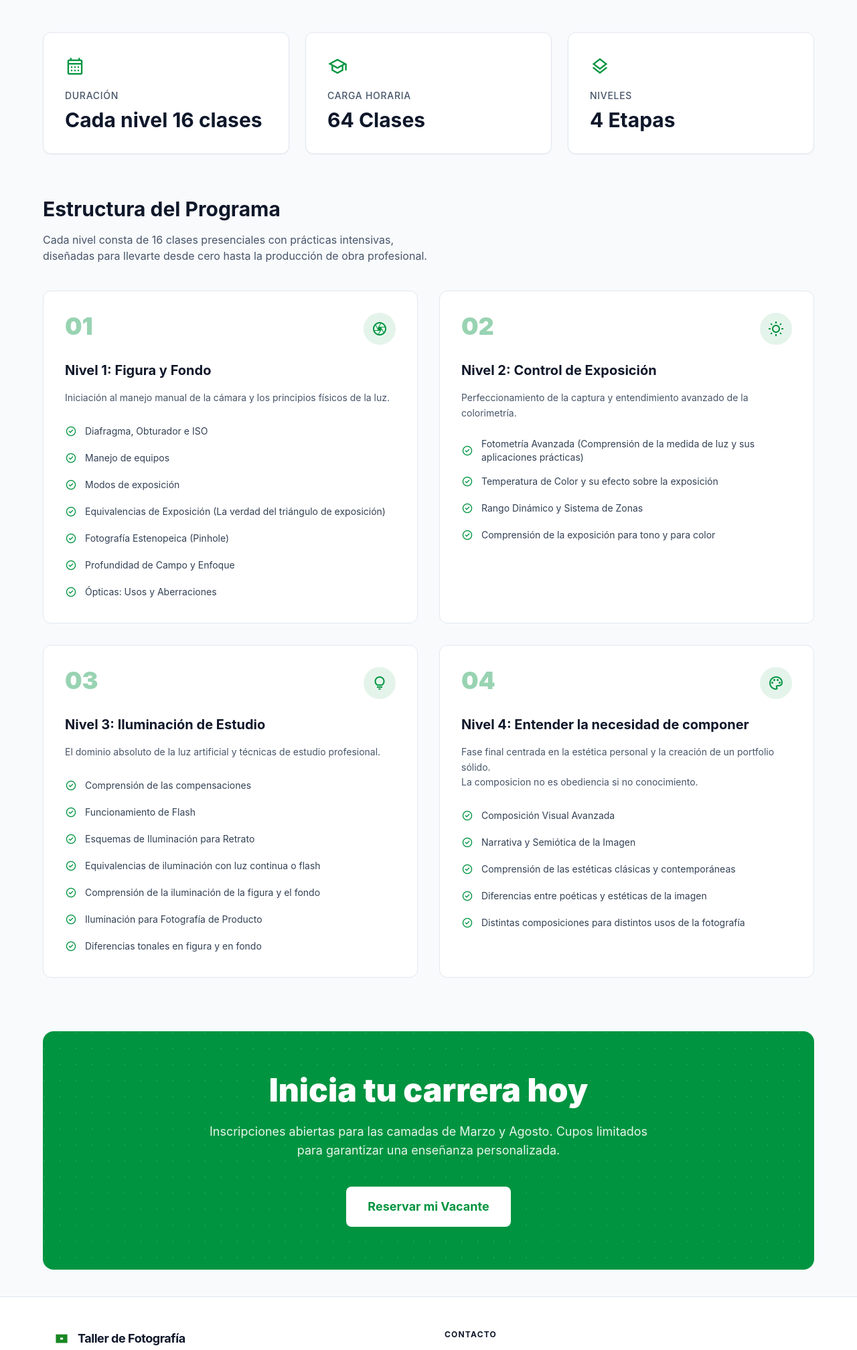
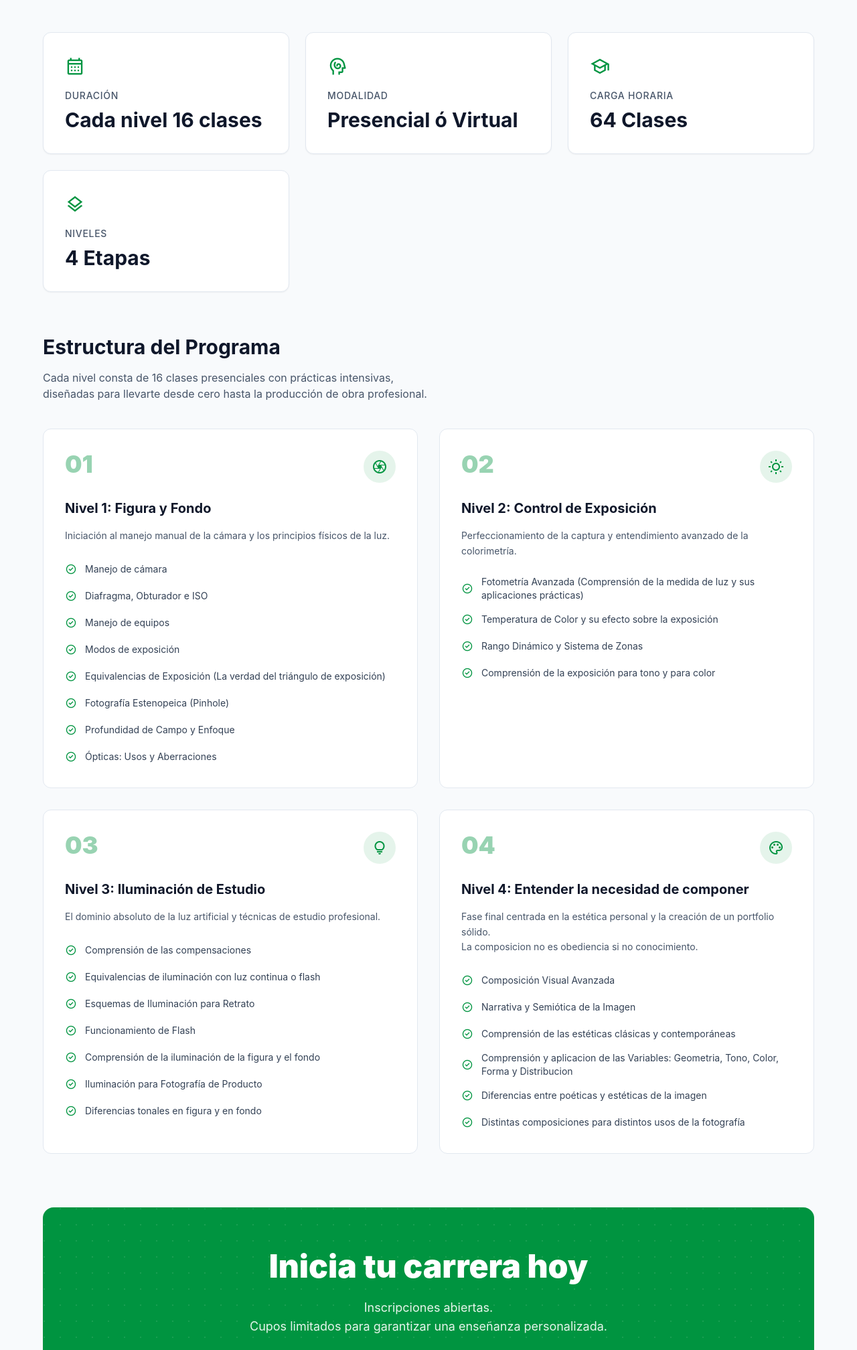
Before and after one commit to tupacrojo/TDF_Landing, a plain HTML site: page cursos/index.html in a window 1280 px wide. Shown: the part 513-2529 px from the top of the page at 67% size. Drawn offline with nearby package versions, Linux system fonts and the light colour scheme.

Commit message:
Update index.html

```diff
--- a/cursos/index.html
+++ b/cursos/index.html
@@ -81,6 +81,12 @@
                         <p class="text-slate-900 text-3xl font-bold">Cada nivel 16 clases</p>
                     </div>
                     <div class="flex flex-col gap-2 rounded-xl p-8 bg-white border border-slate-200 shadow-sm">
+                        <span class="material-symbols-outlined text-primary text-3xl mb-2">Cognition</span>
+                        <p class="text-slate-600 dark:text-slate-400 text-sm font-medium uppercase tracking-wider">
+                            Modalidad</p>
+                        <p class="text-slate-900 text-3xl font-bold">Presencial ó Virtual</p>
+                    </div>
+                    <div class="flex flex-col gap-2 rounded-xl p-8 bg-white border border-slate-200 shadow-sm">
                         <span class="material-symbols-outlined text-primary text-3xl mb-2">school</span>
                         <p class="text-slate-600 dark:text-slate-400 text-sm font-medium uppercase tracking-wider">Carga
                             Horaria</p>
@@ -124,6 +130,10 @@
                             <p class="text-slate-600 dark:text-slate-400 mb-6 text-sm leading-relaxed">Iniciación al
                                 manejo manual de la cámara y los principios físicos de la luz.</p>
                             <ul class="space-y-3">
+                                <li class="flex items-center gap-3 text-sm text-slate-700 dark:text-slate-300">
+                                    <span class="material-symbols-outlined text-primary text-lg">check_circle</span>
+                                    Manejo de cámara
+                                </li>
                                 <li class="flex items-center gap-3 text-sm text-slate-700 dark:text-slate-300">
                                     <span class="material-symbols-outlined text-primary text-lg">check_circle</span>
                                     Diafragma, Obturador e ISO
@@ -206,7 +216,7 @@
                                 </li>
                                 <li class="flex items-center gap-3 text-sm text-slate-700 dark:text-slate-300">
                                     <span class="material-symbols-outlined text-primary text-lg">check_circle</span>
-                                    Funcionamiento de Flash
+                                    Equivalencias de iluminación con luz continua o flash
                                 </li>
                                 <li class="flex items-center gap-3 text-sm text-slate-700 dark:text-slate-300">
                                     <span class="material-symbols-outlined text-primary text-lg">check_circle</span>
@@ -214,7 +224,7 @@
                                 </li>
                                 <li class="flex items-center gap-3 text-sm text-slate-700 dark:text-slate-300">
                                     <span class="material-symbols-outlined text-primary text-lg">check_circle</span>
-                                    Equivalencias de iluminación con luz continua o flash
+                                    Funcionamiento de Flash
                                 </li>
                                 <li class="flex items-center gap-3 text-sm text-slate-700 dark:text-slate-300">
                                     <span class="material-symbols-outlined text-primary text-lg">check_circle</span>
@@ -259,6 +269,11 @@
                                 </li>
                                 <li class="flex items-center gap-3 text-sm text-slate-700 dark:text-slate-300">
                                     <span class="material-symbols-outlined text-primary text-lg">check_circle</span>
+                                    Comprensión y aplicacion de las Variables: Geometria, Tono, Color, Forma y
+                                    Distribucion
+                                </li>
+                                <li class="flex items-center gap-3 text-sm text-slate-700 dark:text-slate-300">
+                                    <span class="material-symbols-outlined text-primary text-lg">check_circle</span>
                                     Diferencias entre poéticas y estéticas de la imagen
                                 </li>
                                 <li class="flex items-center gap-3 text-sm text-slate-700 dark:text-slate-300">
@@ -278,8 +293,8 @@
                     </div>
                     <div class="relative z-10">
                         <h2 class="text-white text-3xl md:text-5xl font-black mb-6">Inicia tu carrera hoy</h2>
-                        <p class="text-white/90 text-lg max-w-2xl mb-10">Inscripciones abiertas para las camadas de
-                            Marzo y Agosto. Cupos limitados para garantizar una enseñanza personalizada.</p>
+                        <p class="text-white/90 text-lg max-w-2xl mb-10">Inscripciones abiertas.</br> Cupos limitados
+                            para garantizar una enseñanza personalizada.</p>
                         <div class="flex flex-col sm:flex-row gap-4 justify-center">
                             <button
                                 class="bg-white text-primary px-8 py-4 rounded-lg font-bold text-lg hover:shadow-xl transition-all">
@@ -301,7 +316,8 @@
                             Fotografía</span>
                     </div>
                     <p class="text-slate-500 dark:text-slate-400 max-w-sm mb-6">
-                        Desde 1995 formando fotógrafos con pasión y técnica. Nuestra escuela es un espacio de creación,
+                        Desde 1995 formando personas de todo el mundo con pasión y técnica. Nuestra escuela es un
+                        espacio de creación,
                         aprendizaje y comunidad.
                     </p>
                     <div class="flex gap-4">
```
